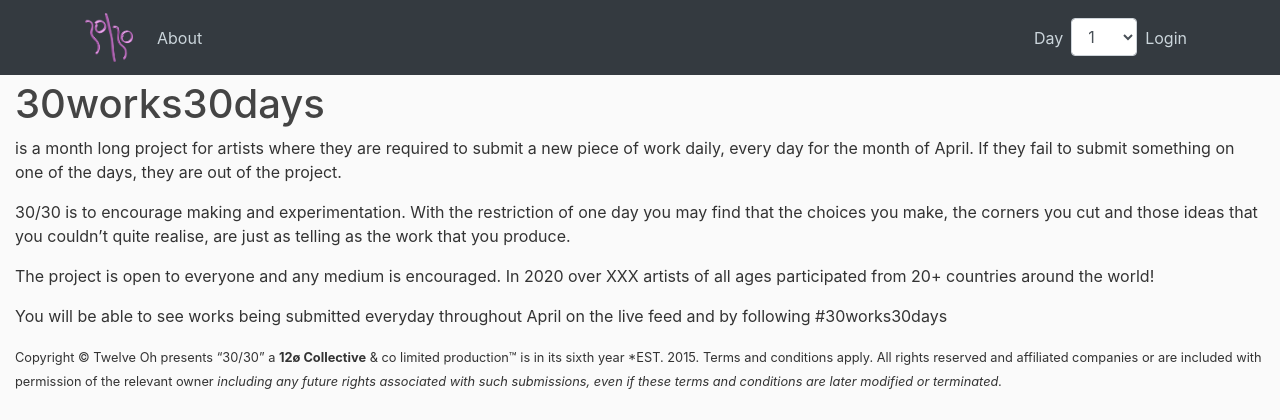
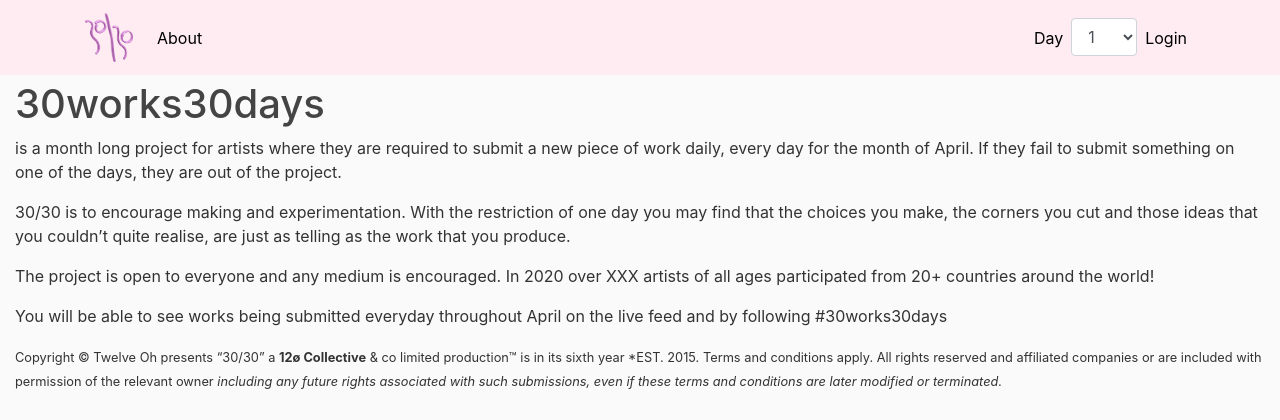
Before and after one commit to 30works/thirty-works, a Django app: page /about/ in a window 1280 px wide. Shown: the top 420 px of the page. Run offline with Django 3.2, Linux system fonts and the light colour scheme; parts of the project's set-up code (start-up, migrations or seed data) failed here and were passed over; some libraries are stand-ins or nearby versions.

Commit message:
navbar color changed

```diff
--- a/thirtyworks/blog/templates/blog/base.html
+++ b/thirtyworks/blog/templates/blog/base.html
@@ -16,6 +16,15 @@
     {% else %}
         <title>Theblog </title>
     {% endif %}
+    <style>
+    .bg-dark{
+  background-color: rgb(254,236,242) !important;
+
+}
+.nav-link{
+  color: black !important;
+}
+    </style>
 </head>
 <body>
     <header class="site-header">
```
Also changed, not shown: thirtyworks/blog/templates/blog/user_blogs.html (+8 -1 lines).
